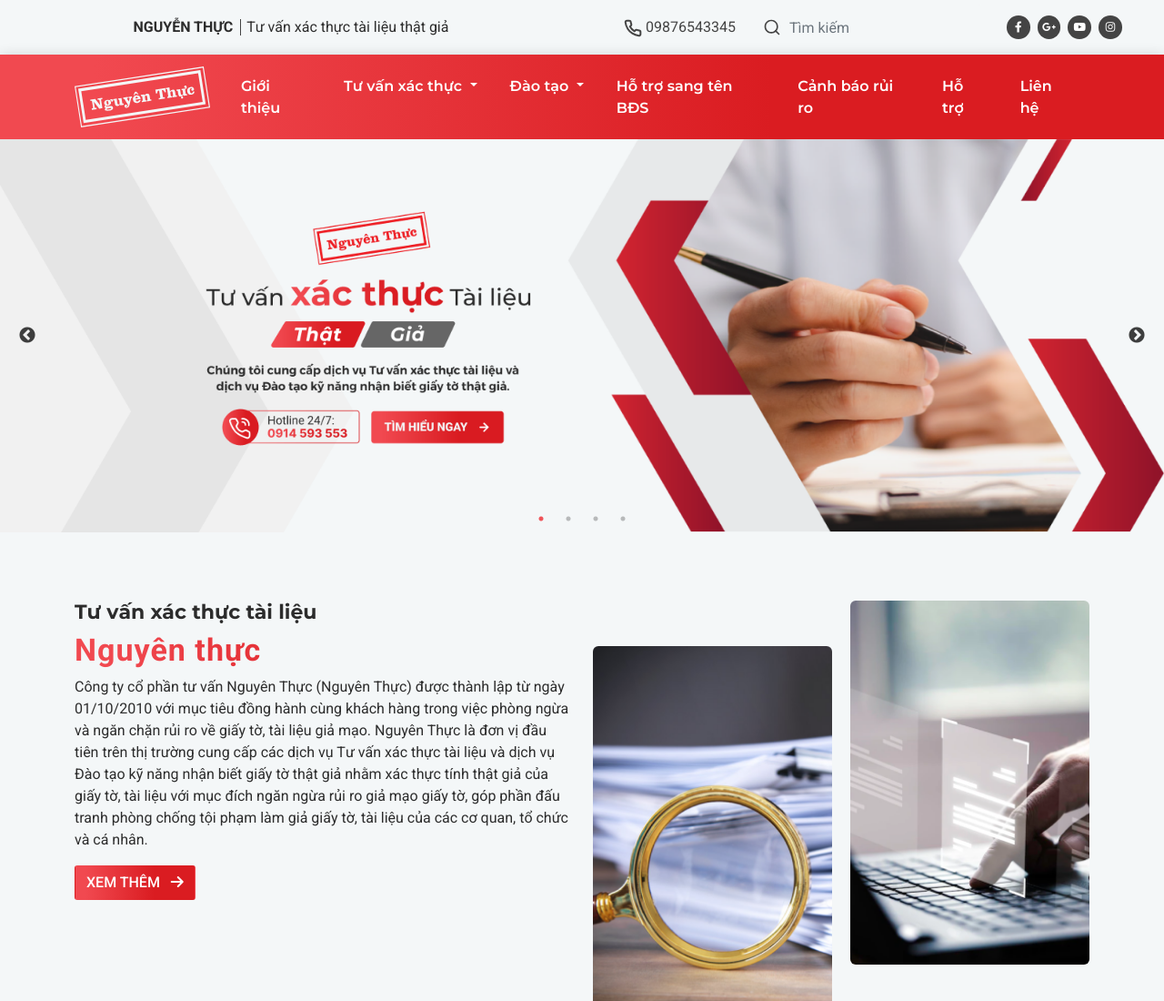
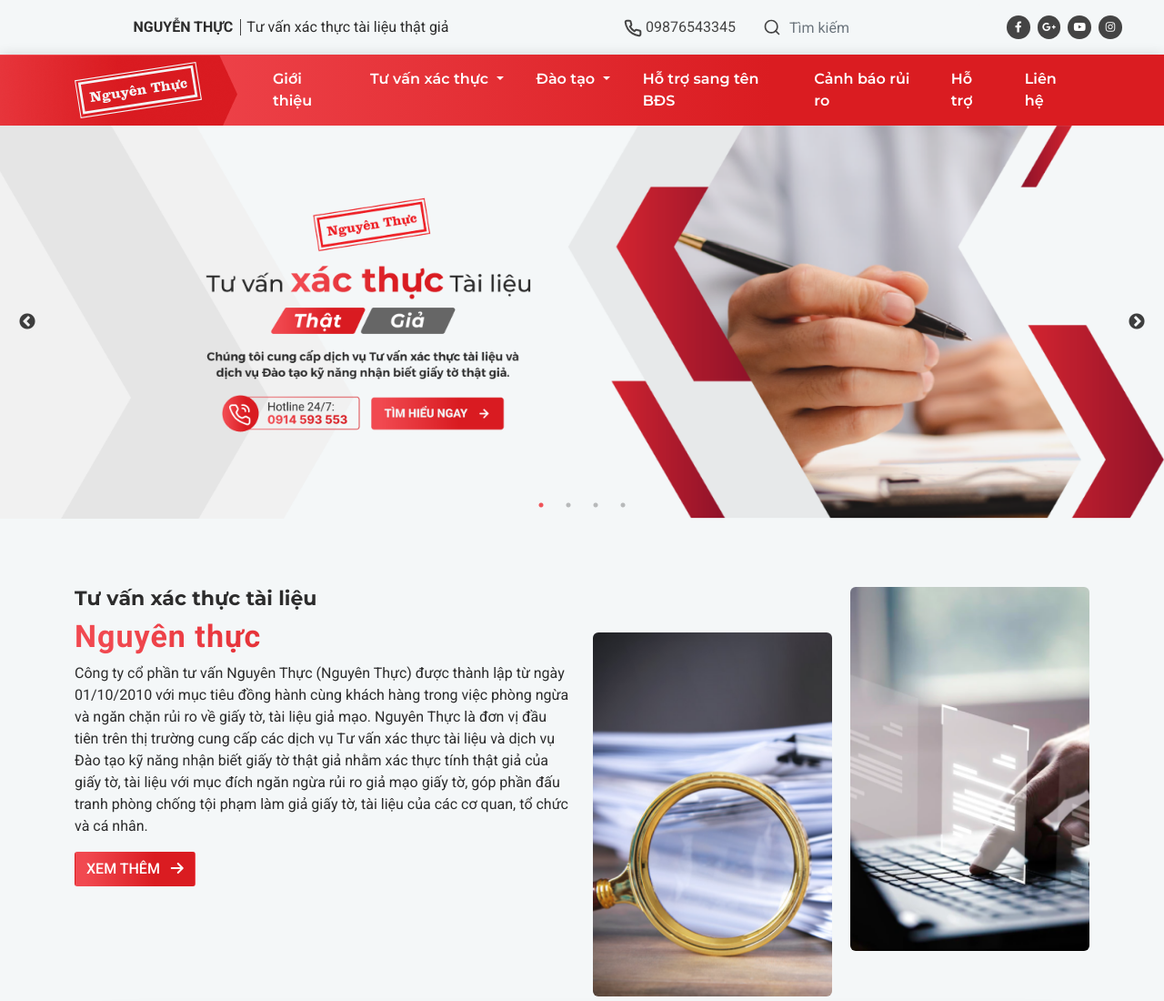
Before and after one commit to johnson298/html-nguyenthuc, a plain HTML site: page index.html in a window 1280 px wide. Shown: the top 1100 px of the page at 91% size. Drawn offline with Linux system fonts and the light colour scheme; grey boxes are pictures that could not be loaded.

Commit message:
fix ui 18/10 - 1

```diff
--- a/asset/css/responsive.css
+++ b/asset/css/responsive.css
@@ -194,6 +194,10 @@
 
     * {}
 
+    .navbar-brand.logo:before {
+        display: none;
+    }
+
     .img-gt {
         height: auto;
         margin-top: 20px;
--- a/asset/css/style.css
+++ b/asset/css/style.css
@@ -57,6 +57,8 @@
 .navbar {
     background: linear-gradient(90deg, #F14950 8.15%, #DA1C21 66.27%);
     box-shadow: 0px 3px 15px rgba(0, 0, 0, 0.2);
+    padding: 0;
+    height: 78px;
 }
 .header-top {
     display: flex;
@@ -1684,3 +1686,26 @@
     width: 50px;
     height: 50px;
 }
+
+.navbar-brand.logo {
+    position: relative;
+    margin-right: 0;
+    height: 100%;
+    padding: 0 60px 0 0;
+}
+
+.navbar-brand.logo img {
+    position: relative;
+    width: 140px;
+}
+
+.navbar-brand.logo:before {
+    content: '';
+    position: absolute;
+    background: url(../images/bg-gradient-header.png) no-repeat;
+    height: 77px;
+    width: 390px;
+    top: -7px;
+    right: 20px;
+    background-size: inherit;
+}
--- a/asset/js/source.js
+++ b/asset/js/source.js
@@ -38,4 +38,12 @@
     slidesToShow: 3,
     slidesToScroll: 3,
     arrows: true,
+    responsive: [
+        {
+            breakpoint: 768,
+            settings: {
+                slidesToShow: 1
+            }
+        },
+    ]
 })
--- a/index.html
+++ b/index.html
@@ -55,9 +55,9 @@
     </div>
     <nav class="navbar navbar-expand-lg bg-light">
         <div class="container">
-            <a class="navbar-brand logo" href="#">
-                <img src="asset/images/logo.svg" alt="">
-            </a>
+            <span class="navbar-brand logo" href="#">
+                <a href=""><img src="asset/images/logo.svg" alt=""></a>
+            </span>
             <div class="x-contact  x-contact-top">
                 <a href="">
                     <div class="icon"><i class="fa-solid fa-phone-volume"></i></div>
```
Also changed, not shown: asset/images/bg-gradient-header.png (added), asset/images/bg-header.png (added), step.html (added).
